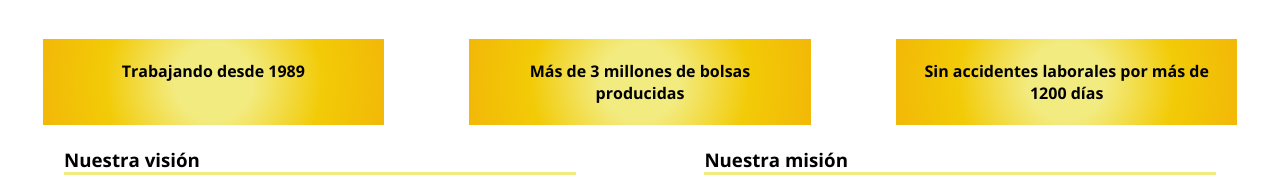
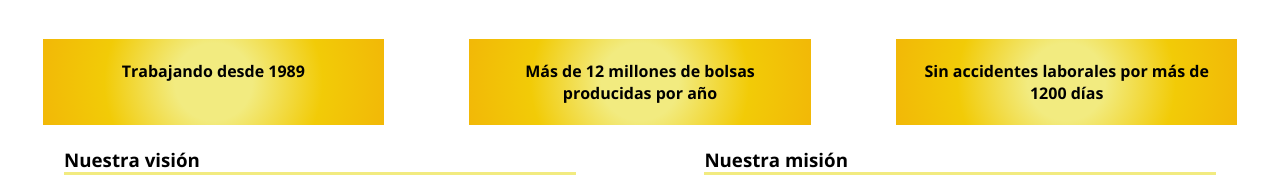
Before and after one commit to fedepel/goldenTree, a plain HTML site: page index.html in a window 1280 px wide. Shown: the part 620-795 px from the top of the page. Drawn offline with nearby package versions, Linux system fonts and the light colour scheme.

Commit message:
Bolsas producidas

```diff
--- a/index.html
+++ b/index.html
@@ -54,7 +54,7 @@
         <div class="contGrid">
             <p class="cont1">Trabajando desde 1989</p>
 
-            <p class="cont2">Más de 3 millones de bolsas producidas</p>
+            <p class="cont2">Más de 12 millones de bolsas producidas por año</p>
 
             <p class="cont3">Sin accidentes laborales por más de 1200 días</p>
         </div>
```
